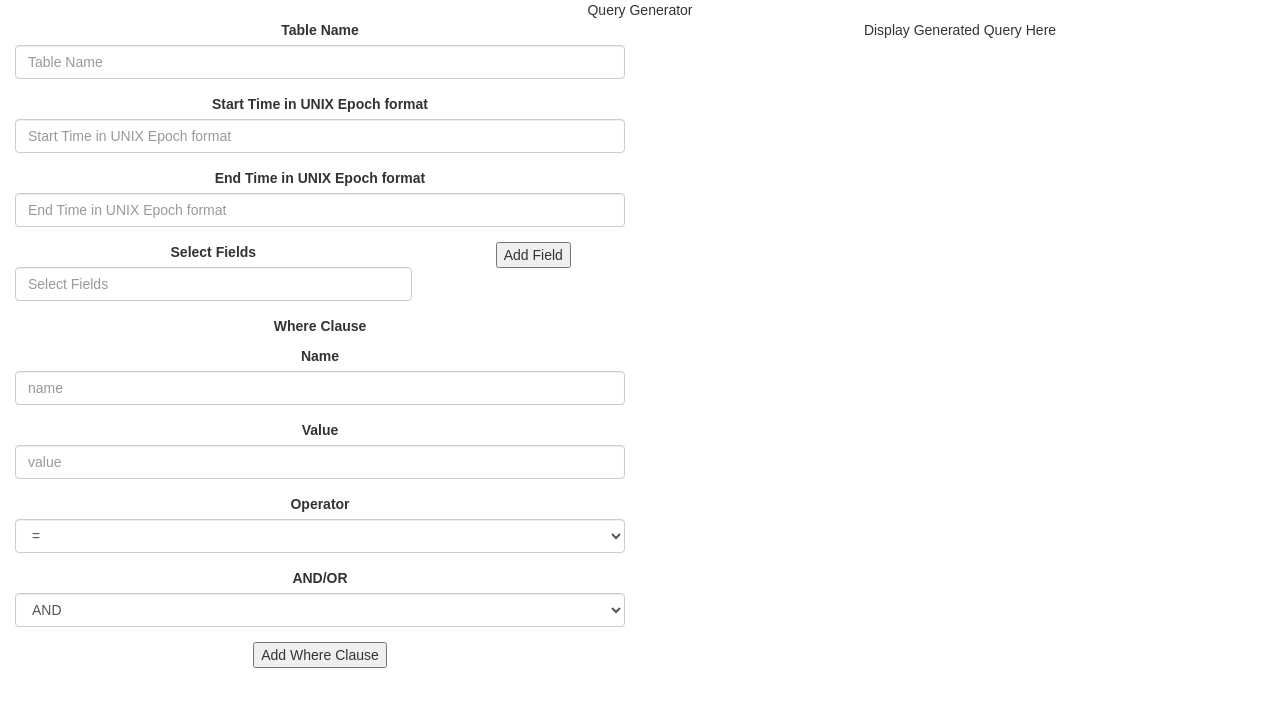
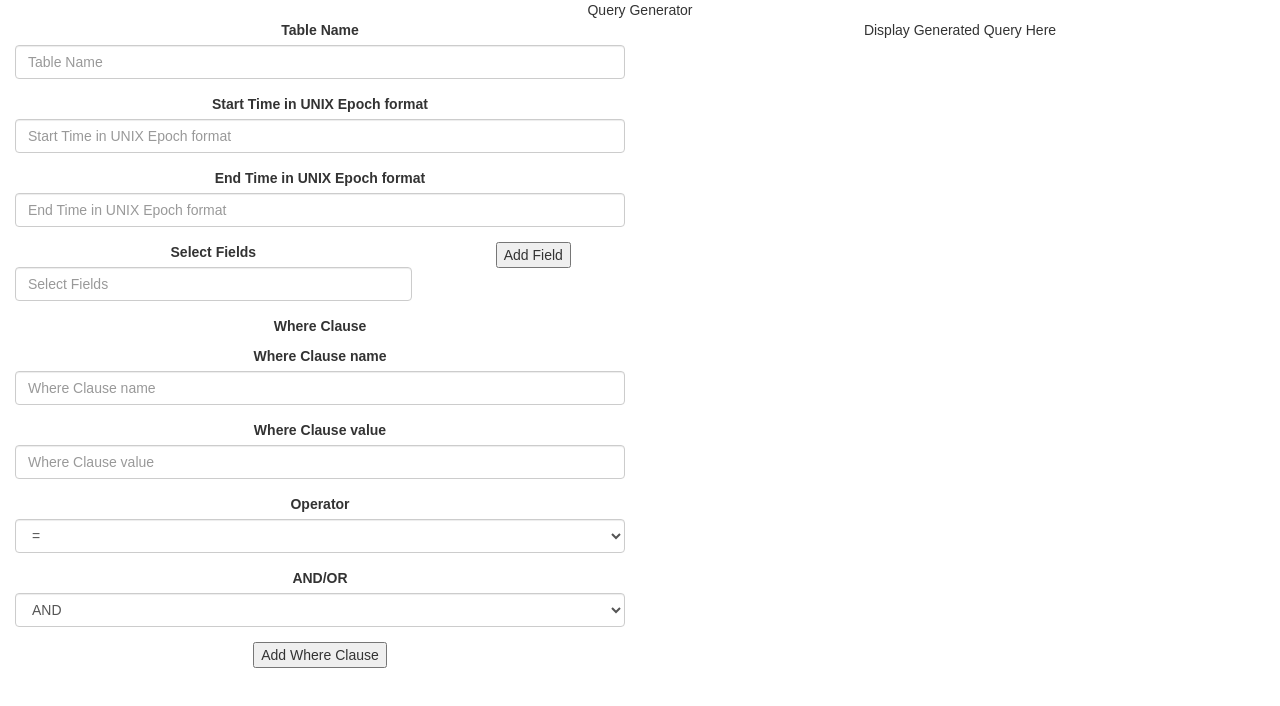
Before and after one commit to minseokim/juniperChallenge, a React (Create React App) app: page / in a window 1280 px wide. Shown: the top 706 px of the page. Built offline with nearby package versions, Linux system fonts and the light colour scheme.

Commit message:
Refactor WhereClauseForm to re-use SingleInput components for name, value inputs

```diff
--- a/src/App.js
+++ b/src/App.js
@@ -14,7 +14,9 @@ class App extends Component {
         select_fields: [],
         where_clause: [],
         current_select_fields: "",
-        current_where_clause: {}
+        name: "",
+        value: "",
+        operator : ""
       }
     };
     this.handleSingleInputEdit = this.handleSingleInputEdit.bind(this);
@@ -29,16 +31,18 @@ class App extends Component {
     });
   }
 
-  handleSelectFieldsAdd(event, input) {
-
+  handleSelectFieldsAdd() {
     this.setState(prevState => {
       const newSelectedField = prevState.formData.current_select_fields;
       prevState.formData.select_fields.push(newSelectedField);
+      //Clear out select fields input after value is added
       prevState.formData.current_select_fields = "";
       return prevState;
     });
-    //Clear out select fields input after value is added
-    // input.value = '';
+  }
+
+  handleWhereClauseFormEdit(event) {
+
   }
 
   render() {
@@ -54,6 +58,7 @@ class App extends Component {
                 onSelectFieldsAdd={this.handleSelectFieldsAdd}
                 onSingleInputEdit={this.handleSingleInputEdit}
                 formData={this.state.formData}
+                currentWhereClauseData={this.state.formData.current_where_clause}
                 onSelectFieldsAdd={this.handleSelectFieldsAdd}
               />
             </div>
--- a/src/components/SelectFieldsForm.js
+++ b/src/components/SelectFieldsForm.js
@@ -14,7 +14,7 @@ const SelectFieldsForm = (props) => {
                         />
         </div>
         <div className="col-md-4">
-          <button type="button" onClick={event => props.onSelectFieldsAdd(event)}>
+          <button type="button" onClick={props.onSelectFieldsAdd}>
             Add Field
           </button>
         </div>
--- a/src/components/SingleInput.js
+++ b/src/components/SingleInput.js
@@ -2,7 +2,7 @@ import React, { Component } from "react";
 
 
 const SingleInput = props => {
-let textInputRef;
+
   return (
     <div className="form-group">
       <label htmlFor="{props.label}">{props.description}</label>
@@ -12,7 +12,6 @@ let textInputRef;
         placeholder={props.description}
         value={props.formData[props.label]}
         onChange={event => props.onSingleInputEdit(props.label, event.target.value)}
-        ref={(input) => {textInputRef = input}}
       />
     </div>
   );
--- a/src/components/UserForms.js
+++ b/src/components/UserForms.js
@@ -29,7 +29,9 @@ const UserForms = (props) => {
                           onSingleInputEdit={props.onSingleInputEdit}
                         selectedFieldsData={props.formData.select_fields}
                         formData={props.formData}/>
-      <WhereClauseForm />
+
+      <WhereClauseForm formData={props.formData}
+                        onSingleInputEdit={props.onSingleInputEdit}/>
     </form>
     )
 }
--- a/src/components/WhereClauseForm.js
+++ b/src/components/WhereClauseForm.js
@@ -1,21 +1,25 @@
 import React from 'react';
 import SingleInput from './SingleInput';
 
-
-
 const WhereClauseForm = (props) => {
   return (
-    <div className="form-group">
+
+    <div>
       <p><strong>Where Clause</strong></p>
-      <div className="form-group">
-        <label htmlFor="name"className="control-label">Name</label>
-        <input className="form-control" placeholder="name"/>
-      </div>
 
-      <div className="form-group">
-        <label htmlFor="value" className="control-label">Value</label>
-        <input className="form-control" placeholder="value"/>
-      </div>
+      <SingleInput type="text"
+              label="name"
+              description="Where Clause name"
+              onSingleInputEdit={props.onSingleInputEdit}
+              formData={props.formData}
+              />
+
+      <SingleInput type="text"
+              label="value"
+              description="Where Clause value"
+              onSingleInputEdit={props.onSingleInputEdit}
+              formData={props.formData}
+              />
 
       <div className="form-group">
         <label htmlFor="value" className="control-label">Operator</label>
@@ -33,6 +37,7 @@ const WhereClauseForm = (props) => {
         </select>
       </div>
       <button type="button">Add Where Clause</button>
+
     </div>
     )
 }
```
